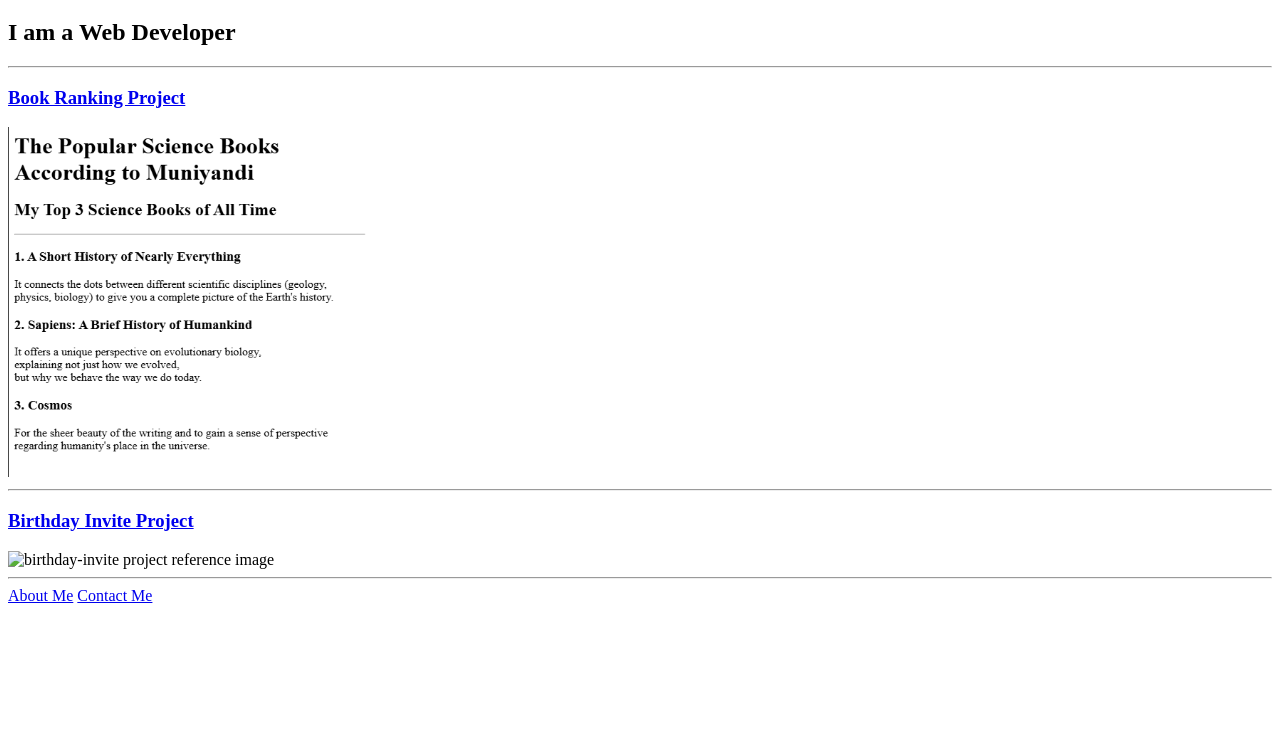
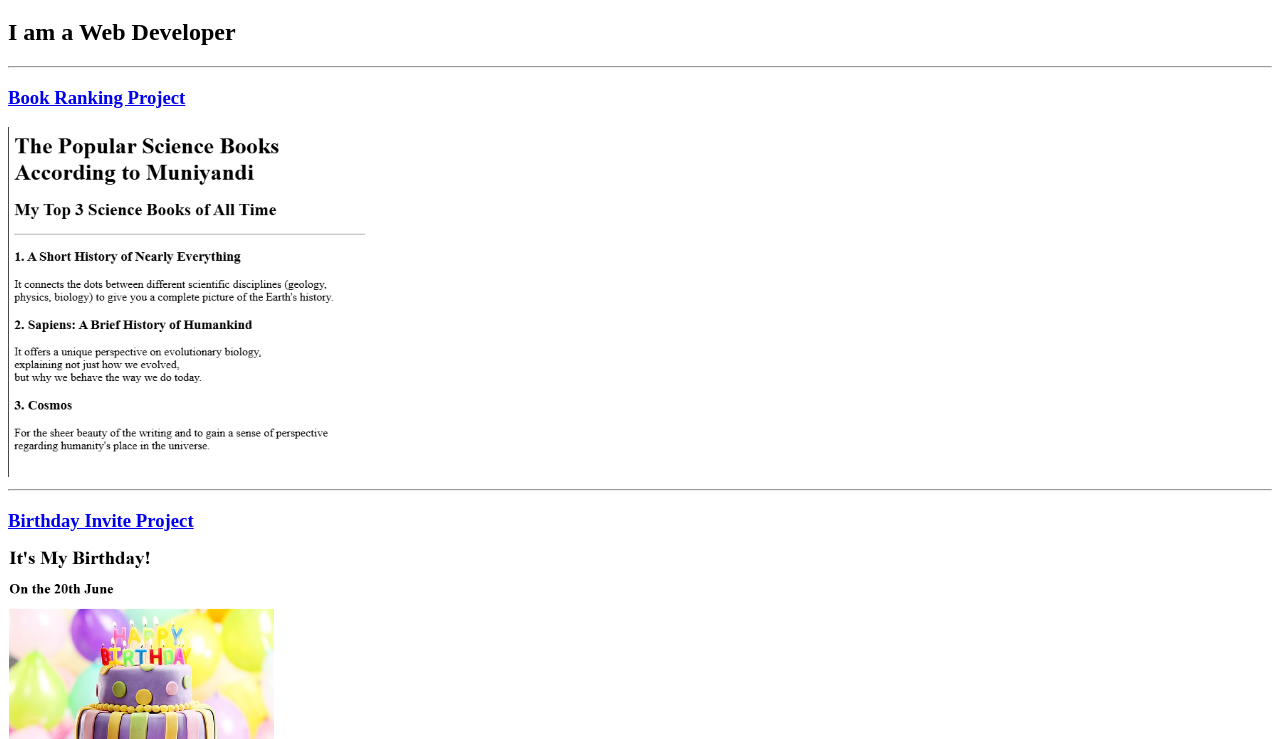
Before and after one commit to muniyandis/html-portfolio, a plain HTML site: page index.html in a window 1280 px wide. Shown: the part 61-800 px from the top of the page. Drawn offline with Linux system fonts and the light colour scheme.

Commit message:
Update index.html

```diff
--- a/index.html
+++ b/index.html
@@ -14,7 +14,7 @@
     <img src="./assets/images/book ranking project ref.png" height="350" loading="lazy" alt="book ranking project reference image" />
     <hr/>
     <a href="./public/birthday-invite.html"><h3>Birthday Invite Project</h3></a>
-    <img src="../4.3 HTML Porfolio Project/assets/images/birthday invite project ref.png" height="350" loading="lazy" alt="birthday-invite project reference image" />
+    <img src="./assets/images/birthday invite project ref.png" height="350" loading="lazy" alt="birthday-invite project reference image" />
     <hr/>
     <a href="./public/about.html">About Me</a>
     <a href="./public/contact.html">Contact Me</a>
```
